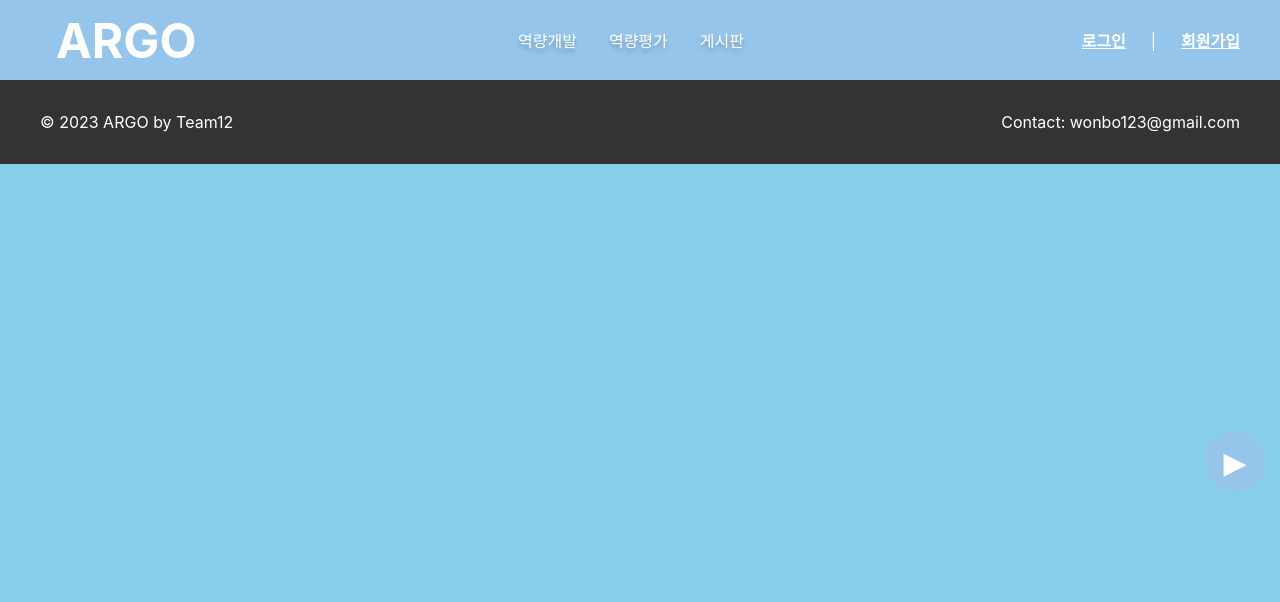
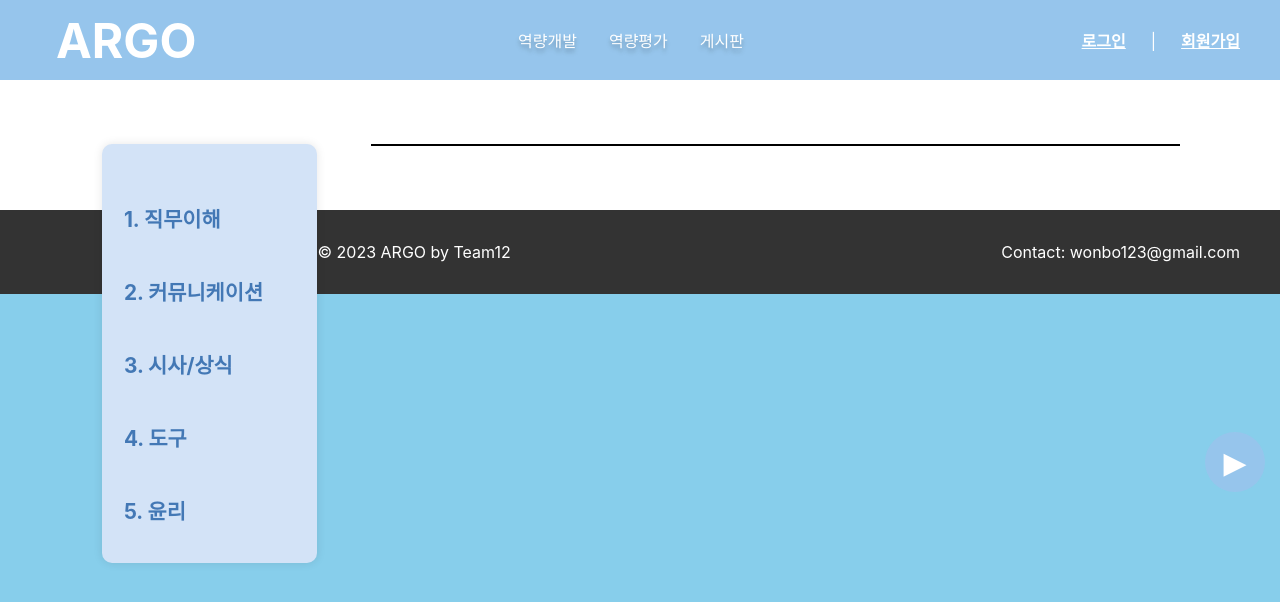
Before and after one commit to bonbi0604/argo, a React (Create React App) app in the folder frontend/: page /learn/common-sense in a window 1280 px wide. Shown: the top 602 px of the page. Built offline with nearby package versions, Linux system fonts and the light colour scheme; the HTML template or start-up script is replaced by a standard one.

Commit message:
learn-other navbar

```diff
--- a/frontend/src/App.js
+++ b/frontend/src/App.js
@@ -20,6 +20,7 @@ import Chat from "./views/chat"
 import CommunicationPage from "./views/CommunicationPage"
 import LearningPage from "./views/learningPage"
 import EthicPage from "./views/ethicPage"
+import LearnOtherPage from "./views/learnotherPage"
 
 function App() {
   return (
@@ -40,6 +41,7 @@ function App() {
             <Route path="/learn/communication" element={<CommunicationPage />} />
             <Route path="/learn" element={<LearningPage />} />
             <Route path="/learn/ethic" element={<EthicPage />} />
+            <Route path="/learn/common-sense" element={<LearnOtherPage />} />
           </Routes>
           <Footer />
         </AuthProvider>
--- /dev/null
+++ b/frontend/src/components/LearnNav.css
@@ -0,0 +1,27 @@
+#learn_nav {
+    width: 20%;
+    height: 60%;
+    background-color: #D3E3F7;
+    border-radius: 10px;
+    padding-top: 2%;
+    box-shadow: 0 0 10px rgba(0, 0, 0, 0.1);
+    float: left;
+}
+
+#learn_nav ol {
+    list-style-type: none;
+    padding: 0;
+}
+
+#learn_nav li {
+    font-size: 16px;
+    padding: 10%;
+    cursor: pointer;
+    font-size: 1.3em;
+    color: #4378b5;
+    font-weight: bold;
+}
+
+#learn_nav li:hover {
+    background-color: #c4dcfa;
+}
--- /dev/null
+++ b/frontend/src/components/LearnNav.js
@@ -0,0 +1,23 @@
+import { useContext } from "react";
+import { Navigate } from "react-router-dom";
+import UserInfo from "../components/UserInfo";
+import AuthContext from "../context/AuthContext";
+import './LearnNav.css';
+import Scorebar from "../components/Scorebar";
+
+const LearningPage = () => {
+
+  return (
+    <div id="learn_nav">
+        <ol type="1">
+            <li>1. 직무이해</li>
+            <li>2. 커뮤니케이션</li>
+            <li>3. 시사/상식</li>
+            <li>4. 도구</li>
+            <li>5. 윤리</li>
+        </ol>
+    </div>
+  )
+}
+
+export default LearningPage;
--- /dev/null
+++ b/frontend/src/views/learnotherPage.css
@@ -0,0 +1,11 @@
+#learn_other {
+    height: 100%;
+    background-color: white;
+    padding: 5% 8%;
+}
+
+#learn_body {
+    border: 1px solid black;
+    width: 75%;
+    margin-left: 25%;
+}
--- /dev/null
+++ b/frontend/src/views/learnotherPage.js
@@ -0,0 +1,43 @@
+import { useContext } from "react";
+import { Navigate } from "react-router-dom";
+import UserInfo from "../components/UserInfo";
+import AuthContext from "../context/AuthContext";
+import './learnotherPage.css';
+import LearnNavComponent from '../components/LearnNav';
+import Scorebar from "../components/Scorebar";
+
+const scores = {
+  occupation: { avg: 75, score: 80 }, // 직무이해 점수
+  communication: { avg: 60, score: 90 }, // 커뮤니케이션 점수
+  commonsense: { avg: 79, score: 40 }, // 시사/상식 점수
+  tools: { avg: 90, score: 80 }, // 도구 점수
+  ethic: { avg: 50, score: 70 }, // 윤리 점수
+};
+
+const LearningPage = () => {
+  const { user } = useContext(AuthContext);
+
+//   if (!user){
+//     console.log("redirect");
+//     return (<Navigate to='/login'  />)
+//   }
+
+  return (
+    <section id="learn_other">
+      {/* <h2>{user.name}</h2>
+      <div className="score-container">
+        key 값 넘겨줘야함!!!!!!!!!!!!!!!
+        {Object.entries(scores).map(([cat, { avg, score }]) =>
+          <Scorebar key={cat} cat={cat} avg={avg} score={score} />
+        )}
+      </div> */}
+      <LearnNavComponent />
+      <div id="learn_body">
+        <div></div>
+        <div></div>
+      </div>
+    </section>
+  )
+}
+
+export default LearningPage;
```
